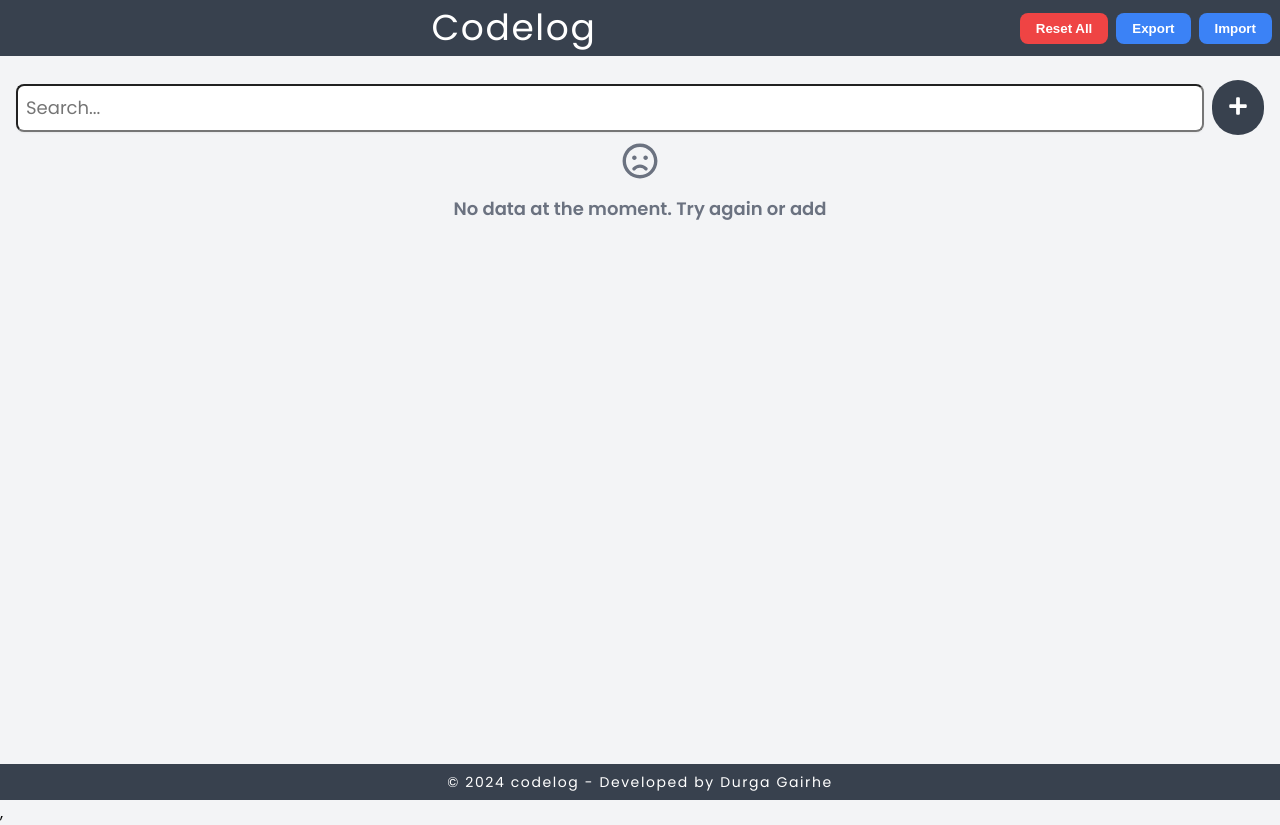
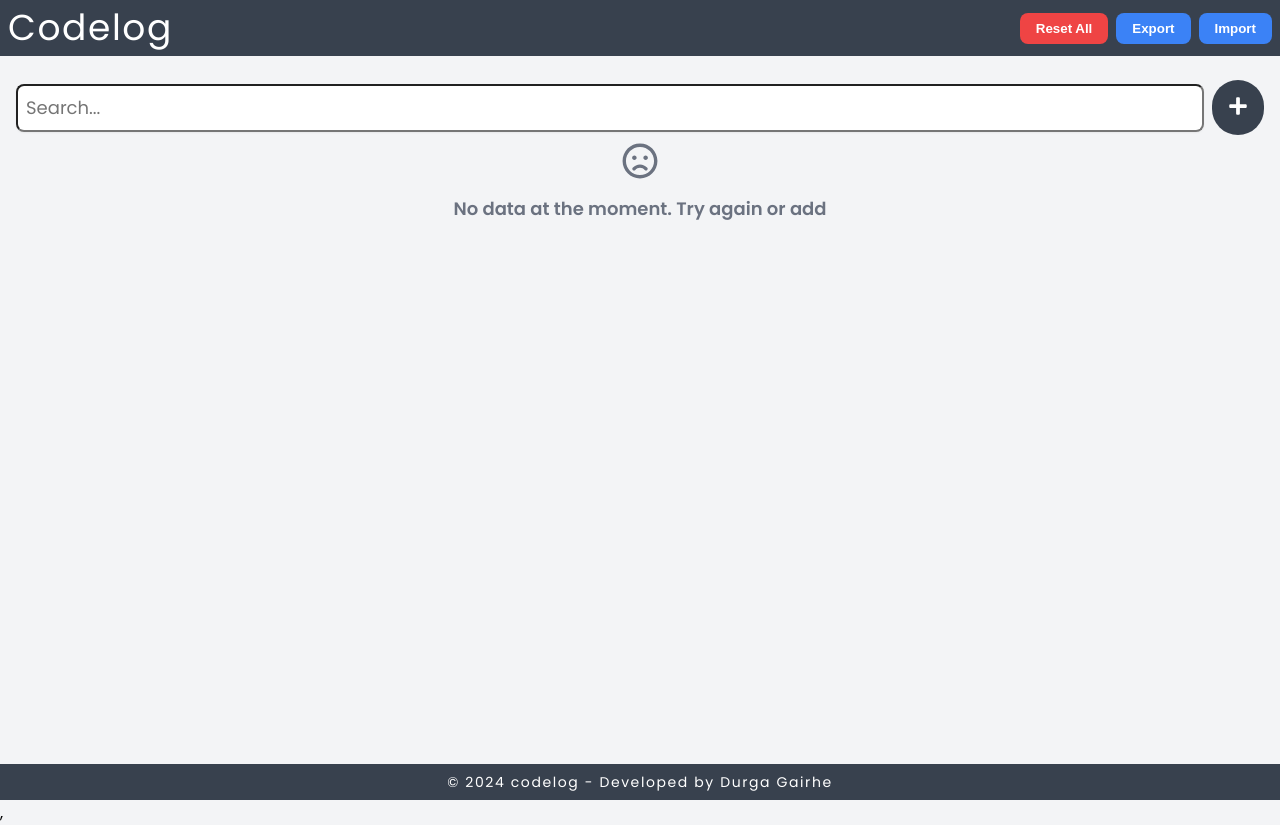
Before and after one commit to dpgaire/code-log, a React (Create React App) app: page / in a window 1280 px wide. Built offline with nearby package versions, Linux system fonts and the light colour scheme.

Commit message:
update header ui

```diff
--- a/src/layout/Header.js
+++ b/src/layout/Header.js
@@ -32,10 +32,8 @@ const Header = ({ resetData, exportDataToFile, importDataFromFile }) => {
   };
 
   return (
-    <div className="bg-primary font-sans w-full tracking-widest text-white p-2 flex justify-center items-center">
-      <span className="lg:text-4xl md:text-2xl flex-1 text-center">
-        Codelog
-      </span>
+    <div className="bg-primary font-sans w-full tracking-widest text-white p-2 flex justify-center items-center sticky top-0 z-20">
+      <span className="lg:text-4xl md:text-2xl flex-1 ">Codelog</span>
       <Button onClick={() => resetData()} text="Reset All" variant="danger" />
       {/* <Button
         className="ml-2"
--- a/src/layout/MainLayout.js
+++ b/src/layout/MainLayout.js
@@ -8,7 +8,7 @@ const MainLayout = ({
   children,
 }) => {
   return (
-    <div className="flex flex-col h-screen">
+    <div className="flex flex-col h-screen relative ">
       <Header
         resetData={resetData}
         exportDataToFile={exportDataToFile}
```
